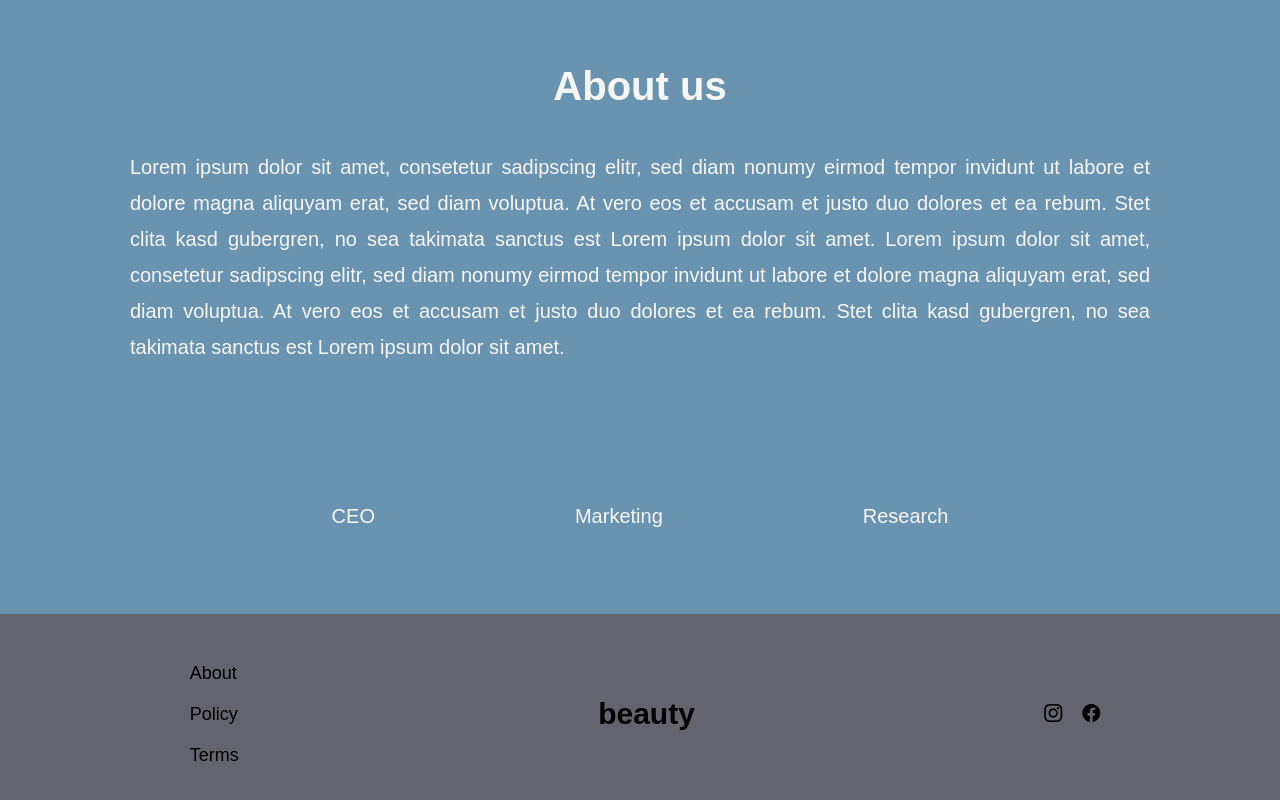
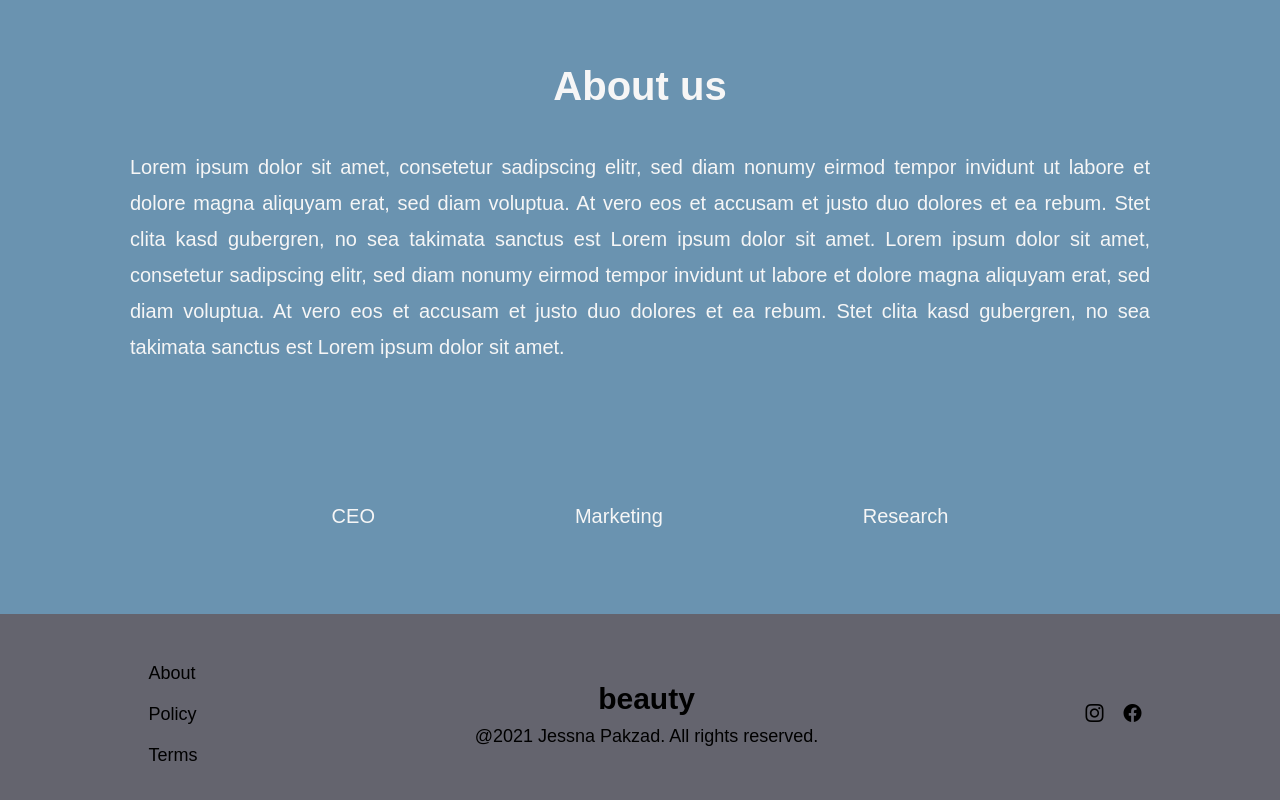
Before and after one commit to jessifee/Beauty-LP, a React (Create React App) app: page / in a window 1280 px wide. Shown: the part 1476-2276 px from the top of the page. Built offline with nearby package versions, Linux system fonts and the light colour scheme; a web font is replaced by a local one.

Commit message:
added footer description

```diff
--- a/src/Components/Footer.css
+++ b/src/Components/Footer.css
@@ -21,3 +21,10 @@ i {
   padding: 10px;
   cursor: pointer;
 }
+.footerMidSection {
+  text-align: center;
+}
+
+.footerAt {
+  margin-top: 10px;
+}
--- a/src/Components/Footer.js
+++ b/src/Components/Footer.js
@@ -9,7 +9,10 @@ function Footer() {
         <p className="footerItems">Policy</p>
         <p className="footerItems">Terms</p>
       </div>
-      <p className="beauty">beauty</p>
+      <div className="footerMidSection">
+        <p className="beauty">beauty</p>
+        <p className="footerAt">@2021 Jessna Pakzad. All rights reserved.</p>
+      </div>
       <div>
         <i class="bi bi-instagram"></i>
         <i class="bi bi-facebook"></i>
```
